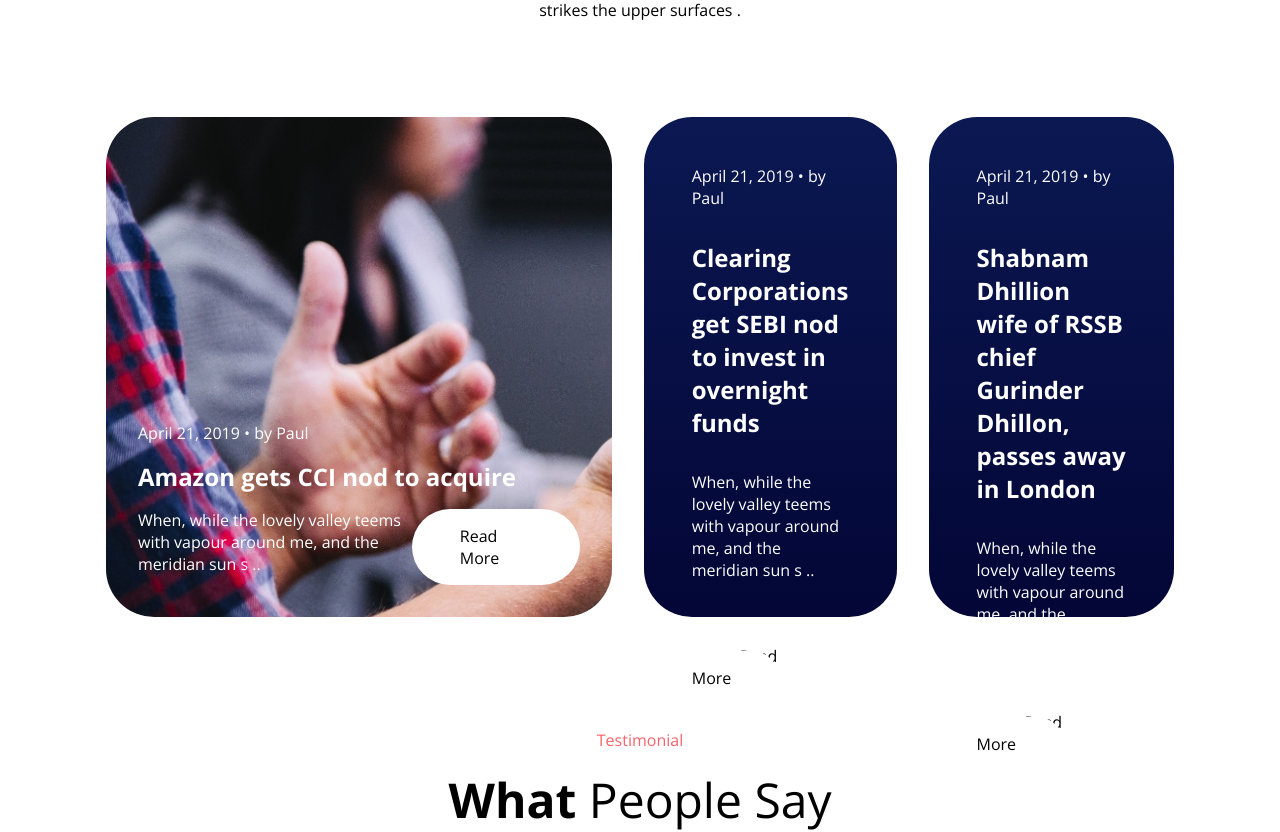
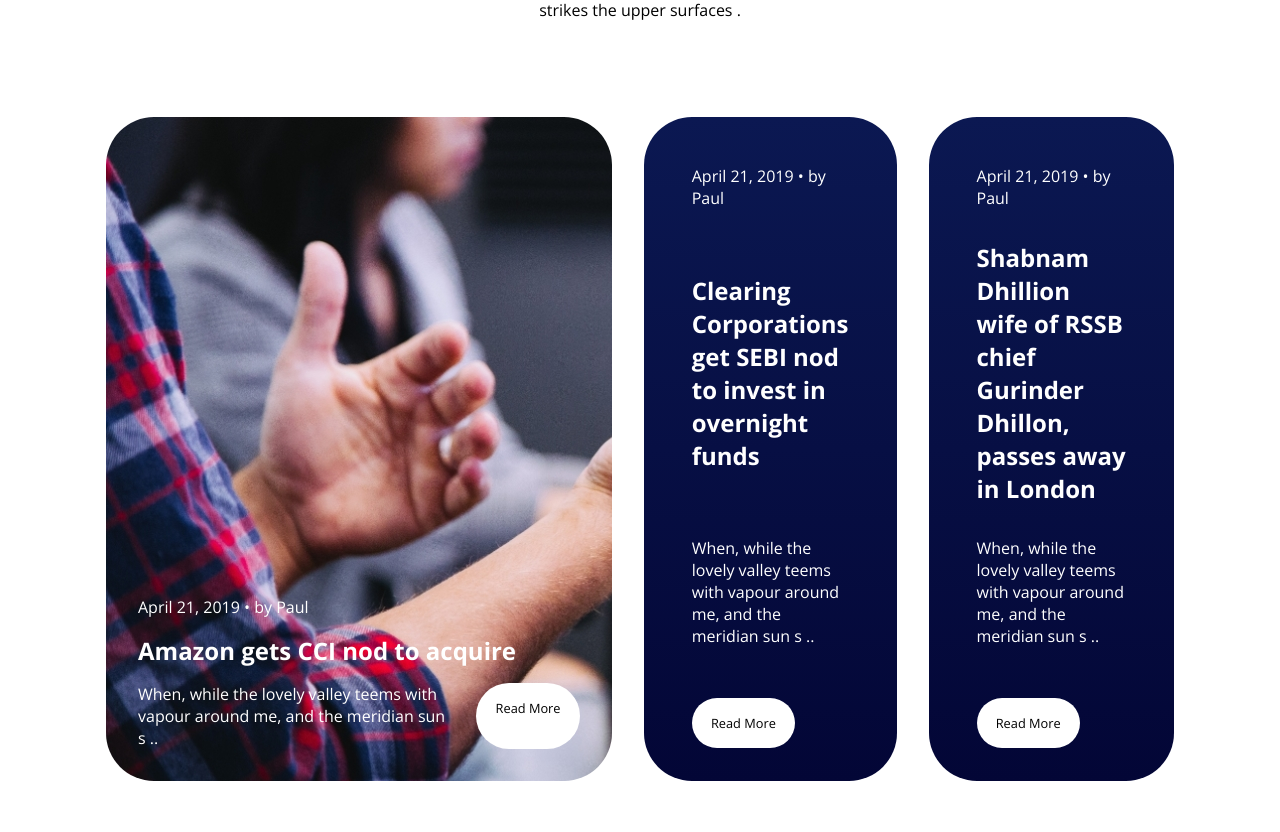
Before and after one commit to PinoGabriel/proj-html-vuejs, a Vue app: page / in a window 1280 px wide. Shown: the part 5228-6060 px from the top of the page. Built offline with nearby package versions, Linux system fonts and the light colour scheme.

Commit message:
fixed blog btn

```diff
--- a/src/components/AppCardBlog.vue
+++ b/src/components/AppCardBlog.vue
@@ -30,7 +30,7 @@ export default {
 .unique {
     background-image: url(/src/assets/corporate-landing/images/headway-537308-unsplash-1380x703.jpg);
     width: 48%;
-    height: 500px;
+    min-height: 500px;
     border-radius: 3rem;
     color: white;
     padding: 2rem;
@@ -65,7 +65,7 @@ export default {
 .normal {
     background: linear-gradient(180deg, rgba(11, 24, 82, 1) 0%, rgba(3, 6, 54, 1) 100%);
     width: 23%;
-    height: 500px;
+    min-height: 500px;
     border-radius: 3rem;
     color: white;
     padding: 3rem;
@@ -99,4 +99,27 @@ a:hover {
     background: rgb(192, 46, 110);
     background: linear-gradient(90deg, rgba(192, 46, 110, 1) 0%, rgba(241, 92, 108, 1) 100%);
 }
+
+@media screen and (max-width: 1290px) {
+    .normal {
+        div {
+
+            a {
+                padding: 1rem 1.2rem;
+                font-size: 0.8rem;
+            }
+        }
+    }
+
+    .unique {
+        div {
+
+            a {
+                padding: 1rem 1.2rem;
+                font-size: 0.8rem;
+                text-align: center;
+            }
+        }
+    }
+}
 </style>
```
